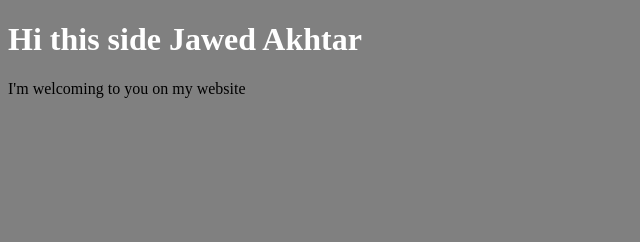
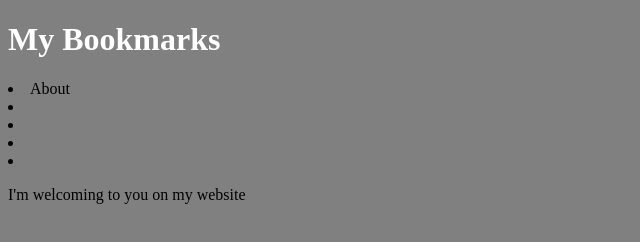
Before and after one commit to jaak072/Re-startCode, a plain HTML site: page RSWeb1/index.html in a window 1280 px wide. Shown: the whole page, without its empty margins (0-640 px from the left). Drawn offline with Linux system fonts and the light colour scheme.

Commit message:
Added
Added some basic information about HTML

```diff
--- a/RSWeb1/index.html
+++ b/RSWeb1/index.html
@@ -9,9 +9,14 @@
 </head>
 
 <body>
-    <h1 class="title">Hi this side Jawed Akhtar</h1>
+    <h1 class="title">My Bookmarks</h1>
+    <li class="list-item">About</li>
+    <li class="list-item"></li>
+    <li class="list-item"></li>
+    <li class="list-item"></li>
+    <li class="list-item"></li>
     <p class="text">I'm welcoming to you on my website</p>
-
+<!--  -->
 
     <script src="script/script.js"></script>
 </body>
```
Also changed, not shown: 1 other file.
